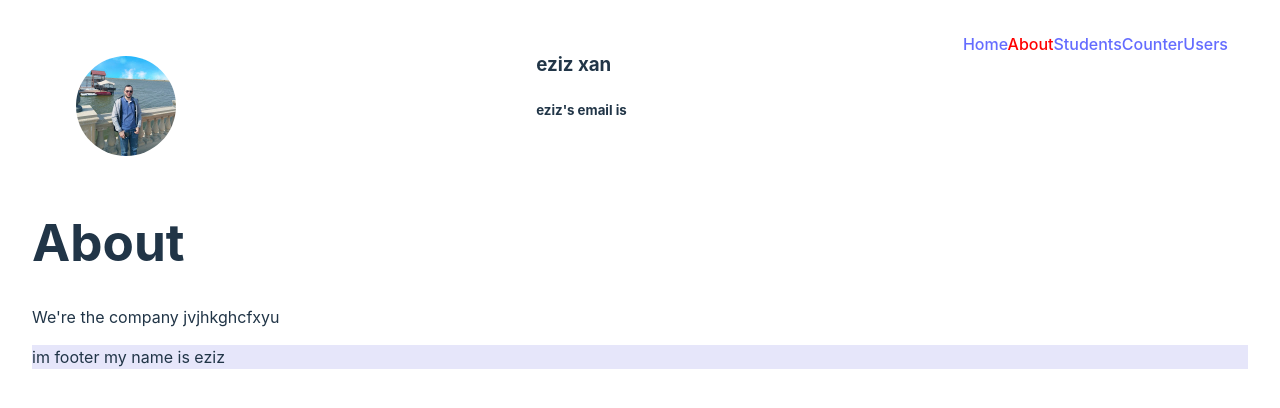
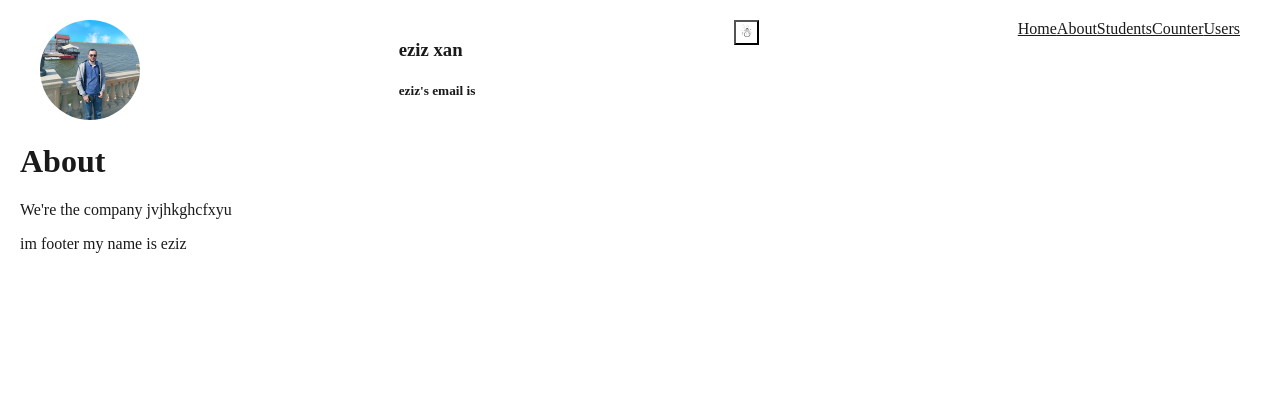
Before and after one commit to Ali-GreenHeart/react-dfe01-first, a React (Vite) app: page /about in a window 1280 px wide. Shown: the top 408 px of the page. Built offline with nearby package versions, Linux system fonts and the light colour scheme; no server answers.

Commit message:
color mode

```diff
--- a/package.json
+++ b/package.json
@@ -4,7 +4,7 @@
   "version": "0.0.0",
   "type": "module",
   "scripts": {
-    "dev": "vite",
+    "dev": "vite --host",
     "build": "vite build",
     "lint": "eslint . --ext js,jsx --report-unused-disable-directives --max-warnings 0",
     "preview": "vite preview"
--- a/src/App.jsx
+++ b/src/App.jsx
@@ -1,5 +1,4 @@
 import React from 'react'
-import "./App.css"
 import "./index.css"
 import WebRouting from './routing'
 function App() {
--- a/src/components/Header/index.jsx
+++ b/src/components/Header/index.jsx
@@ -3,6 +3,7 @@ import "./index.css"
 import { NavLink } from "react-router-dom"
 import { DataContext } from "../../context-api/DataContext"
 import { UserEmailContext } from "../../context-api/UserEmailContext"
+import { ColorModeContext } from "../../context-api/ColorModeContext"
 
 function Navigation({ to, title }) {
     return (
@@ -19,6 +20,7 @@ function Header({ }) {
 
     const { name, surname } = useContext(DataContext)
     const email = useContext(UserEmailContext)
+    const [handleClick, emoji] = useContext(ColorModeContext)
 
     return (
         <div className="container_header">
@@ -26,6 +28,9 @@ function Header({ }) {
             <div>
                 <h3>{name} {surname}</h3>
                 <h5>{name}'s email is {email}  </h5>
+            </div>
+            <div>
+                <button onClick={handleClick} className="many-mode-button ">{emoji}</button>
             </div>
             <div>
                 <Navigation to="/" title="Home" />
--- /dev/null
+++ b/src/context-api/ColorModeContext.jsx
@@ -0,0 +1,30 @@
+import { useState } from "react";
+import { createContext } from "react";
+
+export const ColorModeContext = createContext()
+
+const colors = ['light', 'dark', 'green', 'purple', 'pink', 'gold']
+const emojis = ['☃', '🎩', '🎄', '🍇', '🍭', '🥇']
+
+
+const ColorModeContextProvider = ({ children }) => {
+    const [index, setIndex] = useState(0)
+
+    const handleClick = () => {
+        if (index === colors.length - 1) {
+            setIndex(0)
+        } else {
+            setIndex(index + 1)
+        }
+    }
+
+    return (
+        <ColorModeContext.Provider value={[handleClick, emojis[index]]}>
+            <div className={`mode-container ${colors[index].concat('ModeContainer')}`}>
+                {children}
+            </div>
+        </ColorModeContext.Provider>
+    )
+}
+
+export default ColorModeContextProvider;
--- a/src/index.css
+++ b/src/index.css
@@ -1,74 +1,58 @@
-:root {
-  font-family: Inter, system-ui, Avenir, Helvetica, Arial, sans-serif;
-  line-height: 1.5;
-  font-weight: 400;
-
-  color-scheme: light dark;
-  color: rgba(255, 255, 255, 0.87);
-  background-color: #242424;
-
-  font-synthesis: none;
-  text-rendering: optimizeLegibility;
-  -webkit-font-smoothing: antialiased;
-  -moz-osx-font-smoothing: grayscale;
-  -webkit-text-size-adjust: 100%;
+.mode-container {
+  min-height: 100vh;
+  padding: 20px;
 }
 
-a {
-  font-weight: 500;
-  color: #646cff;
-  text-decoration: inherit;
+.mode-container * {
+  background-color: inherit !important;
+  color: inherit !important;
 }
 
-a:hover {
-  color: #535bf2;
-}
+
 
 body {
   margin: 0;
-  /* display: flex; */
-  /* place-items: center; */
-  min-width: 320px;
-  min-height: 100vh;
 }
 
-h1 {
-  font-size: 3.2em;
-  line-height: 1.1;
+
+.many-mode-button {
+  width: 25px;
+  height: 25px;
+  padding: 0;
 }
 
-button {
-  border-radius: 8px;
-  border: 1px solid transparent;
-  padding: 0.6em 1.2em;
-  font-size: 1em;
-  font-weight: 500;
-  font-family: inherit;
-  background-color: #1a1a1a;
-  cursor: pointer;
-  transition: border-color 0.25s;
+
+
+.darkModeContainer {
+  background-color: #1a1a1a !important;
+  color: white !important;
 }
 
-button:hover {
-  border-color: #646cff;
+.lightModeContainer {
+  background-color: white !important;
+  color: #1a1a1a !important;
 }
 
-button:focus,
-button:focus-visible {
-  outline: 4px auto -webkit-focus-ring-color;
+.greenModeContainer {
+  background-color: #09700b !important;
+  color: white !important;
 }
 
-@media (prefers-color-scheme: light) {
-  :root {
-    color: #213547;
-    background-color: #ffffff;
-  }
+.purpleModeContainer {
+  background-color: #4705b3 !important;
+  color: white !important;
+}
 
-  a:hover {
-    color: #747bff;
-  }
+.pinkModeContainer {
+  background-color: #d205cb !important;
+  color: white !important;
+}
 
-  button {
-    background-color: #f9f9f9;
-  }
+.goldModeContainer {
+  background-color: #ffd700 !important;
+  color: black !important;
 }
+
+.goldBtn {
+  background-color: red !important;
+}
--- a/src/main.jsx
+++ b/src/main.jsx
@@ -4,13 +4,14 @@ import { BrowserRouter } from 'react-router-dom'
 import App from './App'
 import DataContextProvider from './context-api/DataContext'
 import UserEmailContextProvider from './context-api/UserEmailContext'
-// import "./index.css"
+import ColorModeContextProvider from './context-api/ColorModeContext'
 
 const reactRootElement = ReactDOM.createRoot(document.getElementById('root'))
 
 
 reactRootElement.render(
     // <PageWithModes>
+    <ColorModeContextProvider>
         <DataContextProvider>
             <UserEmailContextProvider>
                 <BrowserRouter>
@@ -18,6 +19,7 @@ reactRootElement.render(
                 </BrowserRouter>
             </UserEmailContextProvider>
         </DataContextProvider>
+    </ColorModeContextProvider>
     // </PageWithModes >
 )
 // render -> code to UI
```
Lines whose indentation alone changed are shown as unchanged.
